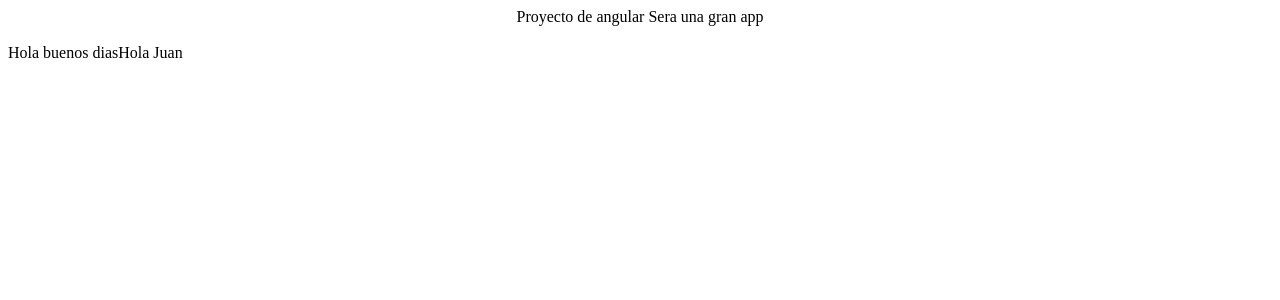
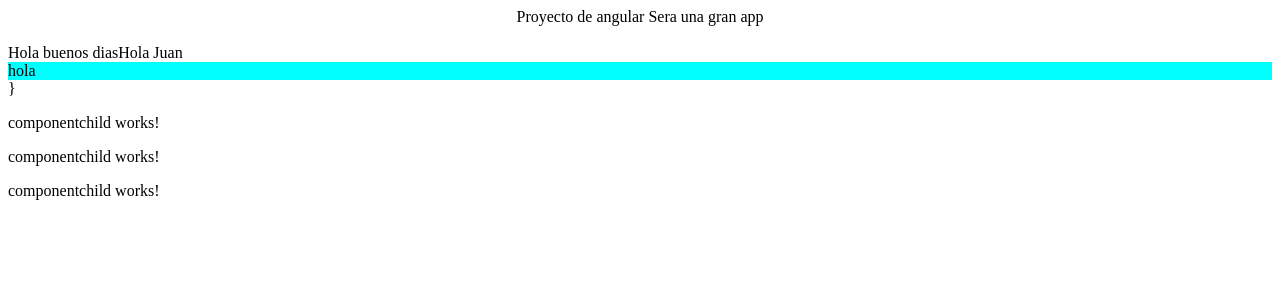
Before and after one commit to JuanS1471/angularproyecto, an Angular app in the folder angular-proyect/: page / in a window 1280 px wide. Shown: the top 300 px of the page. Built offline with nearby package versions, Linux system fonts and the light colour scheme.

Commit message:
Componentes II

```diff
--- a/angular-proyect/src/app/app.component.html
+++ b/angular-proyect/src/app/app.component.html
@@ -4,3 +4,7 @@
 
 <span>Hola buenos dias</span>
 <span>Hola {{nombre}}</span>
+<app-componente></app-componente>}
+<app-componentchild></app-componentchild>
+<app-componentchild></app-componentchild>
+<app-componentchild></app-componentchild>
--- a/angular-proyect/src/app/app.module.ts
+++ b/angular-proyect/src/app/app.module.ts
@@ -3,10 +3,14 @@ import { BrowserModule } from '@angular/platform-browser';
 
 import { AppRoutingModule } from './app-routing.module';
 import { AppComponent } from './app.component';
+import { ComponenteComponent } from './component/componente/componente.component';
+import { ComponentchildComponent } from './componentehijo/componentchild/componentchild.component';
 
 @NgModule({
   declarations: [
-    AppComponent
+    AppComponent,
+    ComponenteComponent,
+    ComponentchildComponent
   ],
   imports: [
     BrowserModule,
--- /dev/null
+++ b/angular-proyect/src/app/component/componente/componente.component.css
@@ -0,0 +1,4 @@
+div{
+    width: 100%;
+    background-color: aqua;
+}
--- /dev/null
+++ b/angular-proyect/src/app/component/componente/componente.component.html
@@ -0,0 +1 @@
+<div>hola</div>
--- /dev/null
+++ b/angular-proyect/src/app/component/componente/componente.component.ts
@@ -0,0 +1,15 @@
+import { Component, OnInit } from '@angular/core';
+
+@Component({
+  selector: 'app-componente',
+  templateUrl: './componente.component.html',
+  styleUrls: ['./componente.component.css']
+})
+export class ComponenteComponent implements OnInit {
+
+  constructor() { }
+
+  ngOnInit(): void {
+  }
+
+}
--- /dev/null
+++ b/angular-proyect/src/app/componentehijo/componentchild/componentchild.component.html
@@ -0,0 +1 @@
+<p>componentchild works!</p>
--- /dev/null
+++ b/angular-proyect/src/app/componentehijo/componentchild/componentchild.component.ts
@@ -0,0 +1,15 @@
+import { Component, OnInit } from '@angular/core';
+
+@Component({
+  selector: 'app-componentchild',
+  templateUrl: './componentchild.component.html',
+  styleUrls: ['./componentchild.component.css']
+})
+export class ComponentchildComponent implements OnInit {
+
+  constructor() { }
+
+  ngOnInit(): void {
+  }
+
+}
```
Also changed, not shown: angular-proyect/src/app/componentehijo/componentchild/componentchild.component.css (added), 2 other files (tests, documents, lock files or other folders).
